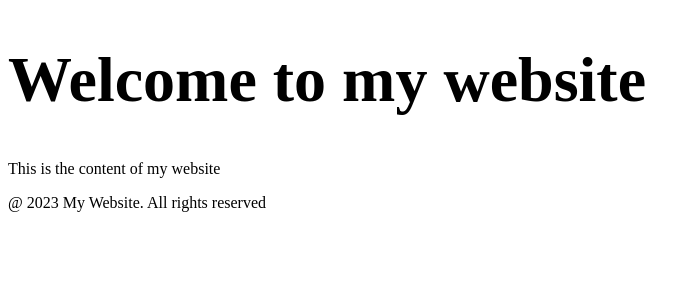
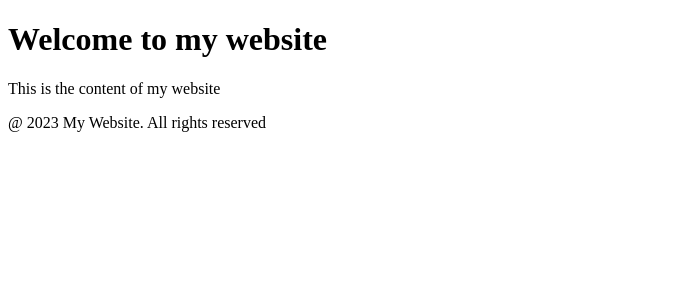
Before and after one commit to acciojob/page-layout-Pr75502, a React app: page / in a window 1280 px wide. Shown: the top 300 px of the page, without its empty margins (0-700 px from the left). Built offline with nearby package versions, Linux system fonts and the light colour scheme.

Commit message:
commit 4

```diff
--- a/src/components/App.js
+++ b/src/components/App.js
@@ -8,9 +8,9 @@ const App = () => {
     <div>
 
       <PageLayout
-        header={<h1>Welcome to my website</h1>}
-        children={<p>This is the content of my website</p>}
-        footer={<p>@ 2023 My Website. All rights reserved</p>}
+        header="Welcome to my website"
+        children={<main>This is the content of my website</main>}
+        footer={"@ 2023 My Website. All rights reserved"}
 
       />
 
--- a/src/components/PageLayout.jsx
+++ b/src/components/PageLayout.jsx
@@ -1,13 +1,20 @@
 import React from 'react';
-const PageLayout = ({header,footer,children}) => {
+const PageLayout = ({ header, footer, children }) => {
 
 
     return (
         <div>
-            <h1>{header}</h1>
+            <div>
+                <h1>{header}</h1>
+            </div>
+            <div>
+                <p>{children}</p>
+            </div>
 
-            <p> <main>{children}</main></p>
-            <p> {footer}</p>
+            <div>
+
+                <p> {footer}</p>
+            </div >
 
         </div>
     )
```
